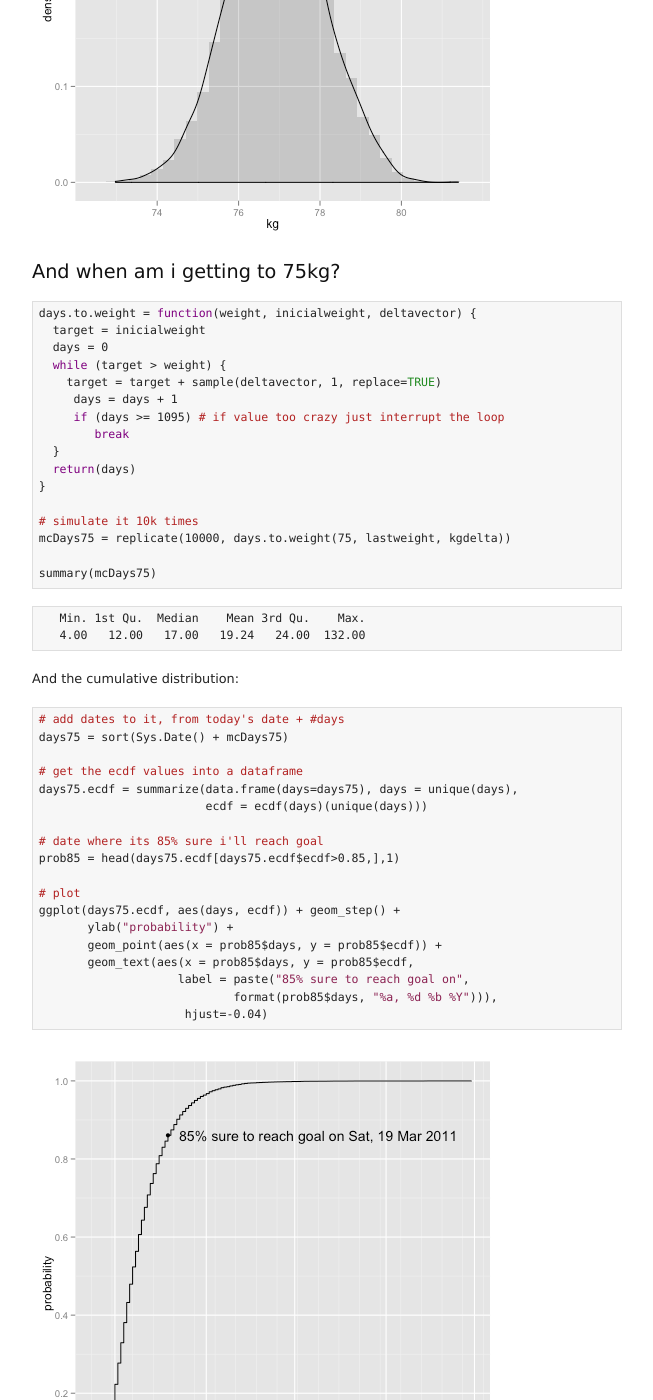
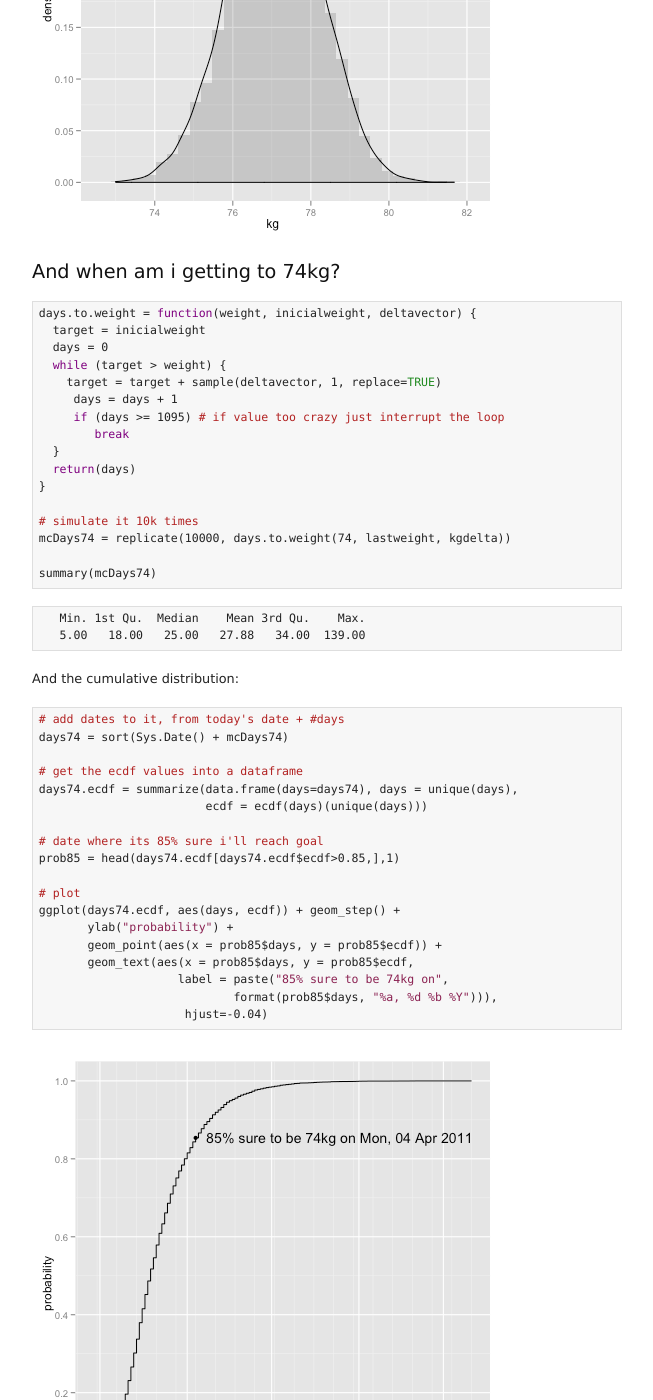
Before and after one commit to al3xandr3/al3xandr3.github.io, a Jekyll site: the page built from _posts/2011-02-05-weight-loss-predictor.html, in a window 1280 px wide and 1400 px high, scrolled down 3578 px. Shown: the whole window, without its empty margins (173-826 px from the left). Built offline with Jekyll 4.4.1, drawn with Linux system fonts in a browser that asks for light colours; comment, search, counter and statistics services are not loaded; some of the changed text lies outside the part shown.

Commit message:
weight update

```diff
--- a/_posts/2011-02-05-weight-loss-predictor.html
+++ b/_posts/2011-02-05-weight-loss-predictor.html
@@ -161,16 +161,16 @@ dietalldays$delta = c(0, kgdelta)
 
 
 <pre class="example">    timestamp   kg delta
-24 2011-02-09 79.9  -0.1
-25 2011-02-10 79.5  -0.4
-26 2011-02-11 79.6   0.1
-27 2011-02-12 79.2  -0.4
 28 2011-02-13 79.9   0.7
 29 2011-02-14 80.1   0.2
 30 2011-02-15 79.1  -1.0
 31 2011-02-16 78.9  -0.2
 32 2011-02-17 78.5  -0.4
 33 2011-02-18 78.2  -0.3
+34 2011-02-19 78.0  -0.2
+35 2011-02-20 78.6   0.6
+36 2011-02-21 78.7   0.1
+37 2011-02-22 78.2  -0.5
 </pre>
 
 
@@ -228,7 +228,7 @@ Another good thing about monte carlo methods is that they give a distribution of
 </div>
 
 <div class="outline-3" id="outline-container-2_2">
-<h3 id="sec-2_2">And when am i getting to 75kg? </h3>
+<h3 id="sec-2_2">And when am i getting to 74kg? </h3>
 <div class="outline-text-3" id="text-2_2">
 
 
@@ -248,16 +248,16 @@ Another good thing about monte carlo methods is that they give a distribution of
 }
 
 <span style="color: #b22222;"># </span><span style="color: #b22222;">simulate it 10k times
-</span>mcDays75 = replicate(10000, days.to.weight(75, lastweight, kgdelta))
+</span>mcDays74 = replicate(10000, days.to.weight(74, lastweight, kgdelta))
 
-summary(mcDays75)
+summary(mcDays74)
 </pre>
 
 
 
 <pre class="example">
    Min. 1st Qu.  Median    Mean 3rd Qu.    Max.
-   4.00   12.00   17.00   19.24   24.00  132.00
+   5.00   18.00   25.00   27.88   34.00  139.00
 </pre>
 
 
@@ -268,21 +268,21 @@ And the cumulative distribution:
 
 
 <pre class="src src-R"><span style="color: #b22222;"># </span><span style="color: #b22222;">add dates to it, from today's date + #days
-</span>days75 = sort(Sys.Date() + mcDays75)
+</span>days74 = sort(Sys.Date() + mcDays74)
 
 <span style="color: #b22222;"># </span><span style="color: #b22222;">get the ecdf values into a dataframe
-</span>days75.ecdf = summarize(data.frame(days=days75), days = unique(days),
+</span>days74.ecdf = summarize(data.frame(days=days74), days = unique(days),
                         ecdf = ecdf(days)(unique(days)))
 
 <span style="color: #b22222;"># </span><span style="color: #b22222;">date where its 85% sure i'll reach goal
-</span>prob85 = head(days75.ecdf[days75.ecdf$ecdf&gt;0.85,],1)
+</span>prob85 = head(days74.ecdf[days74.ecdf$ecdf&gt;0.85,],1)
 
 <span style="color: #b22222;"># </span><span style="color: #b22222;">plot
-</span>ggplot(days75.ecdf, aes(days, ecdf)) + geom_step() +
+</span>ggplot(days74.ecdf, aes(days, ecdf)) + geom_step() +
        ylab(<span style="color: #8b2252;">"probability"</span>) +
        geom_point(aes(x = prob85$days, y = prob85$ecdf)) +
        geom_text(aes(x = prob85$days, y = prob85$ecdf,
-                    label = paste(<span style="color: #8b2252;">"85% sure to reach goal on"</span>,
+                    label = paste(<span style="color: #8b2252;">"85% sure to be 74kg on"</span>,
                             format(prob85$days, <span style="color: #8b2252;">"%a, %d %b %Y"</span>))),
                      hjust=-0.04)
 </pre>
@@ -291,7 +291,7 @@ And the cumulative distribution:
 
 
 <p>
-<img src="http://al3xandr3.github.com/img/w-loss-85.png" alt="http://al3xandr3.github.com/img/w-loss-85.png" />
+<img src="http://al3xandr3.github.com/img/w-loss-74.png" alt="http://al3xandr3.github.com/img/w-loss-74.png" />
 </p>
 <p>
 Also note that, weight loss is faster at the beginning of a diet, it tends to slow down over time, so to keep the predictions valid we need to continue record the weight and re-run the predictions frequently.
```
Also changed, not shown: other parts of _posts/2011-02-05-weight-loss-predictor.html (+2 -2 lines), _org/posts/2011-02-05-weight-loss-predictor.org (+12 -12 lines), img/w-loss-74.png (added), img/w-loss-85.png (deleted), img/w-loss-normal.png, img/w-loss-week.png.
